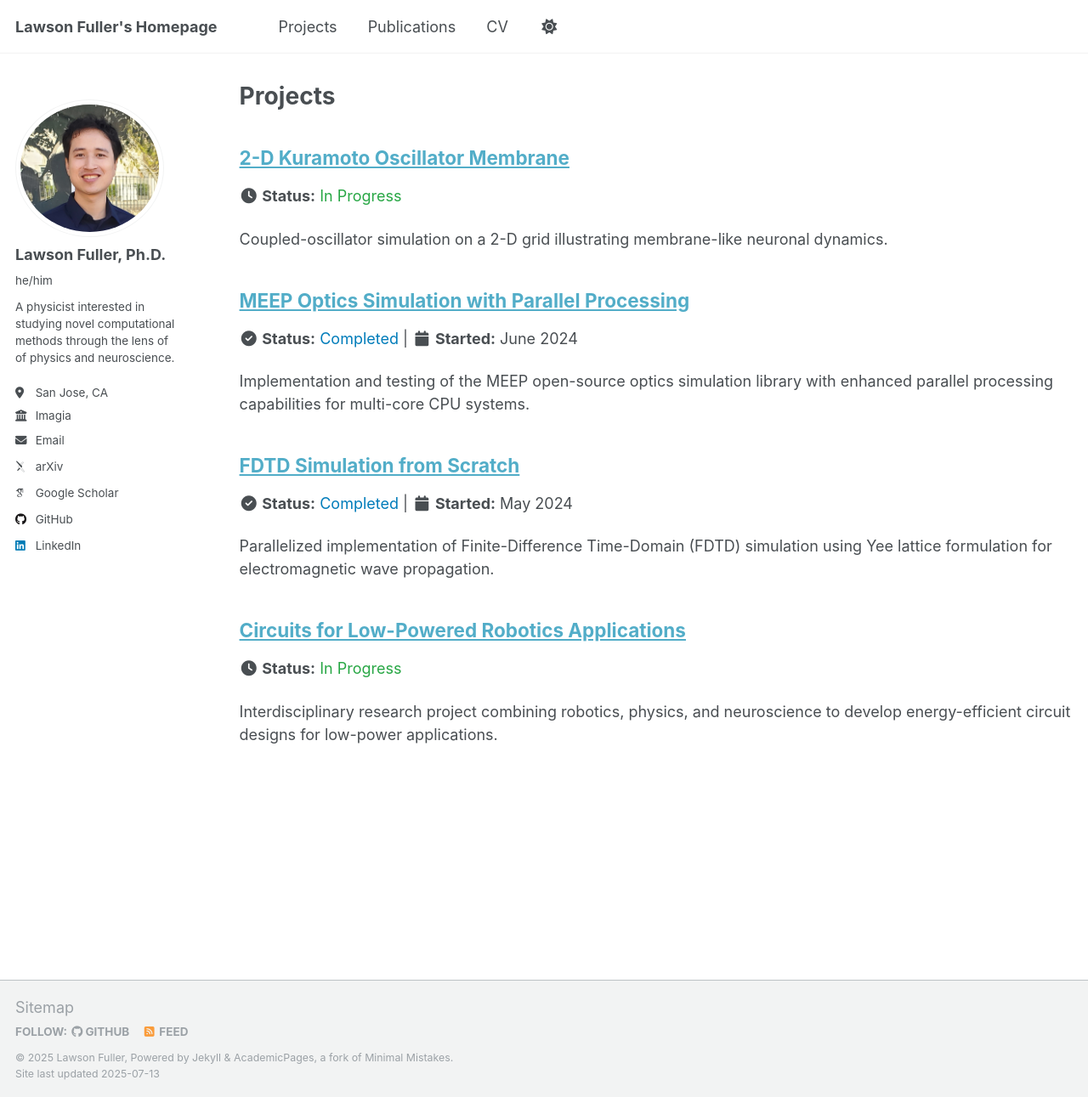
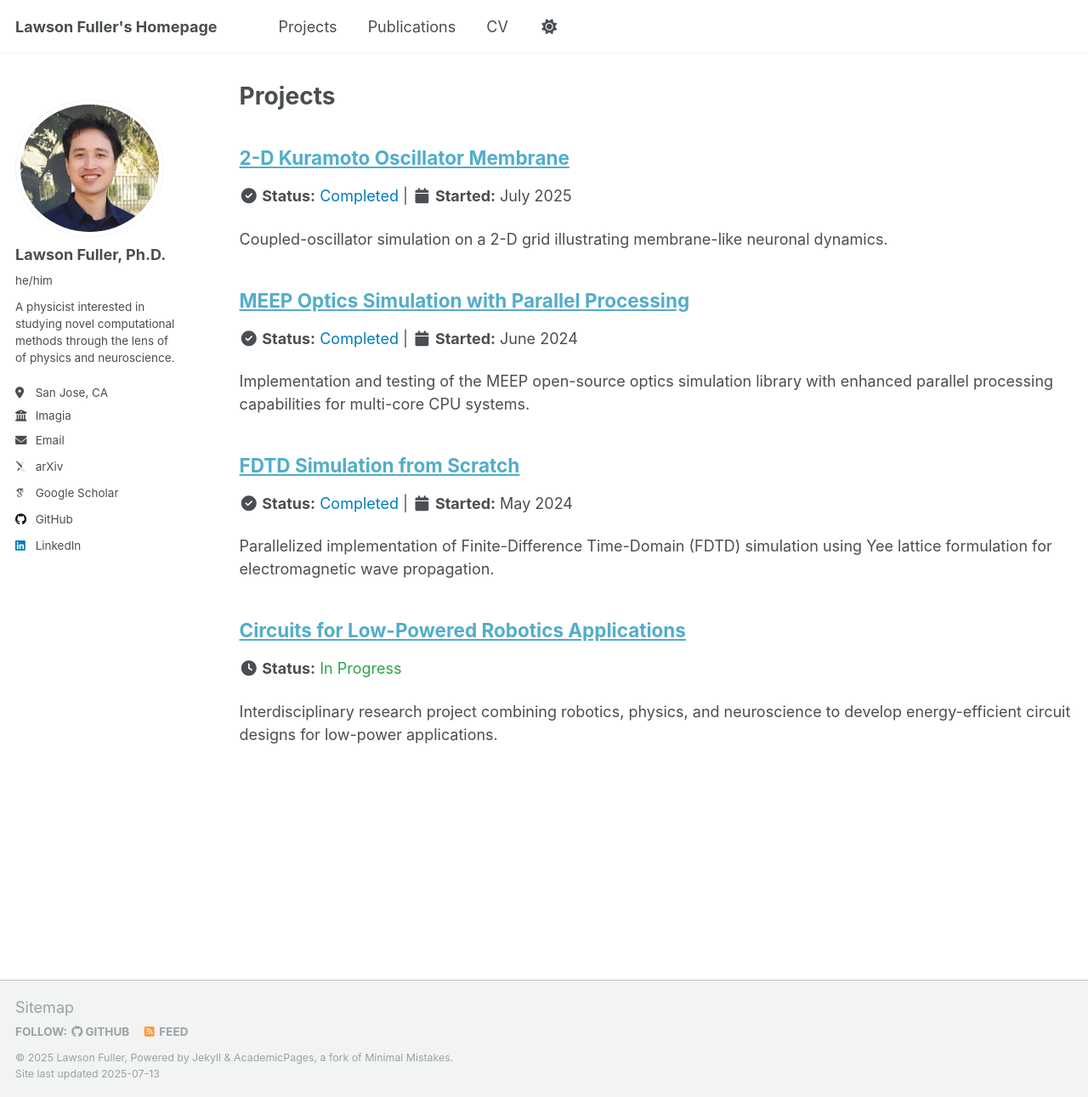
Before and after one commit to llfuller/llfuller.github.io, a Jekyll site: the page built from _pages/projects.html, in a window 1280 px wide and 1291 px high. Shown: the whole window at 85% size. Built offline with Jekyll 4.4.1, drawn with Linux system fonts in a browser that asks for light colours; some web fonts are replaced; a script that is not in the unit is left out.

Commit message:
Update neuronal_oscillator_membrane.md

```diff
--- a/_projects/neuronal_oscillator_membrane.md
+++ b/_projects/neuronal_oscillator_membrane.md
@@ -3,7 +3,7 @@ title: "2-D Kuramoto Oscillator Membrane"
 excerpt: "Coupled-oscillator simulation on a 2-D grid illustrating membrane-like neuronal dynamics."
 collection: projects
 date: 2025-07-13
-status: in-progress
+status: completed
 ---
 
 <p align="center">
```
